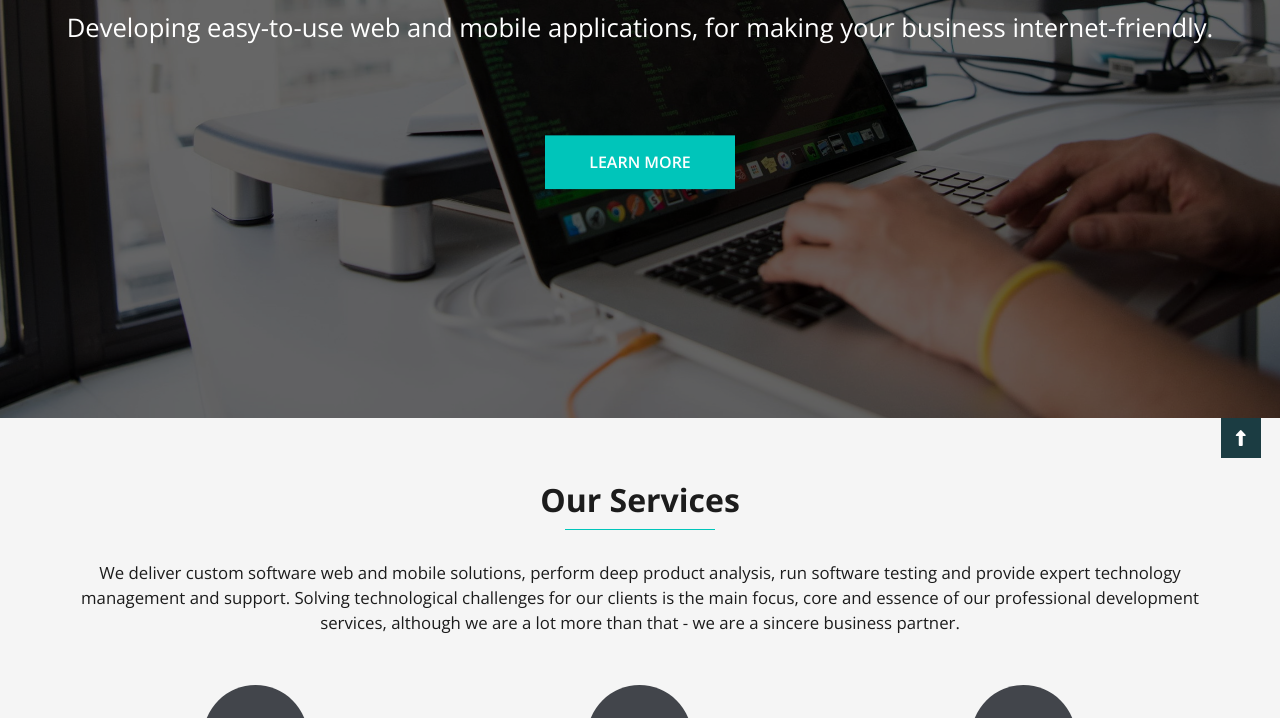
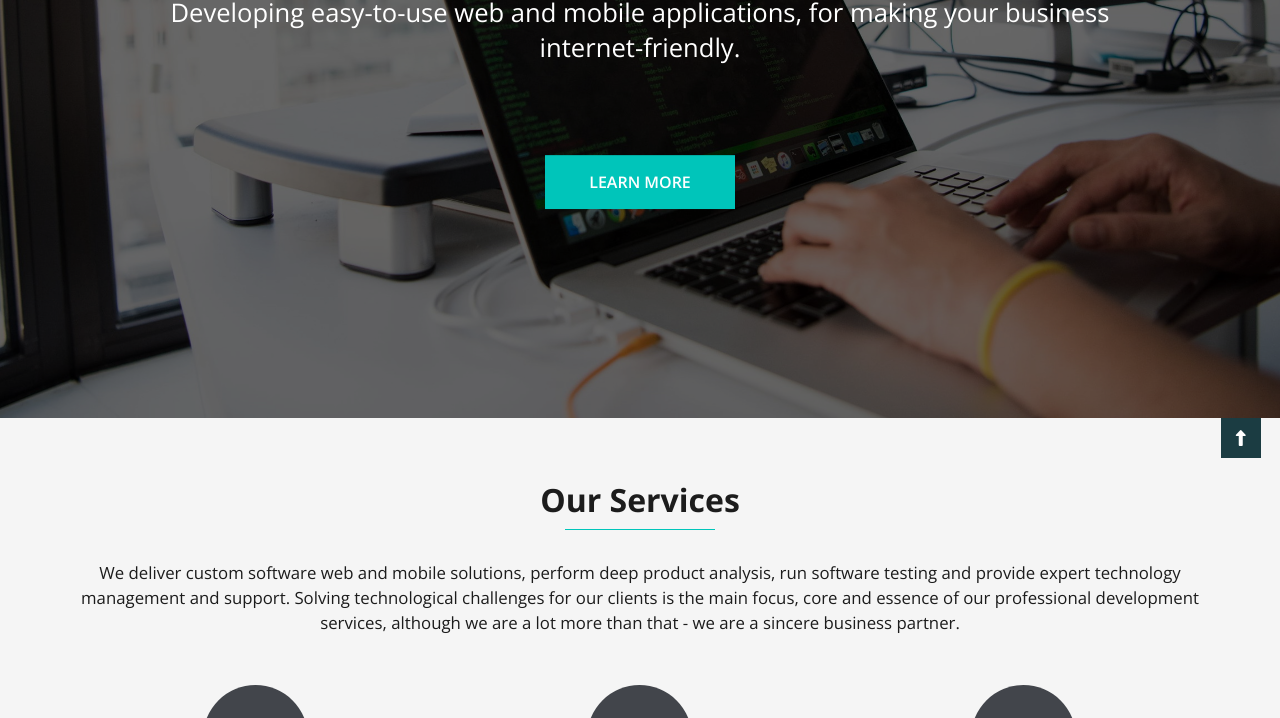
Before and after one commit to HoodTerror/jmsoft_solutions, a plain HTML site: page index.html in a window 1280 px wide. Shown: the part 382-1100 px from the top of the page. Drawn offline with nearby package versions, Linux system fonts and the light colour scheme.

Commit message:
Update index-header-styles.css

```diff
--- a/assets/css/home/index-header-styles.css
+++ b/assets/css/home/index-header-styles.css
@@ -29,8 +29,8 @@ header .index-background .headline h1 {
 
 header .index-background .headline p {
     font-size: 1.6em;
-    font-weight: 400;
-    margin-bottom: 90px;
+    font-weight: 100;
+    margin: 1em 80px 90px;
 }
 
 header .index-background .headline a {
```
